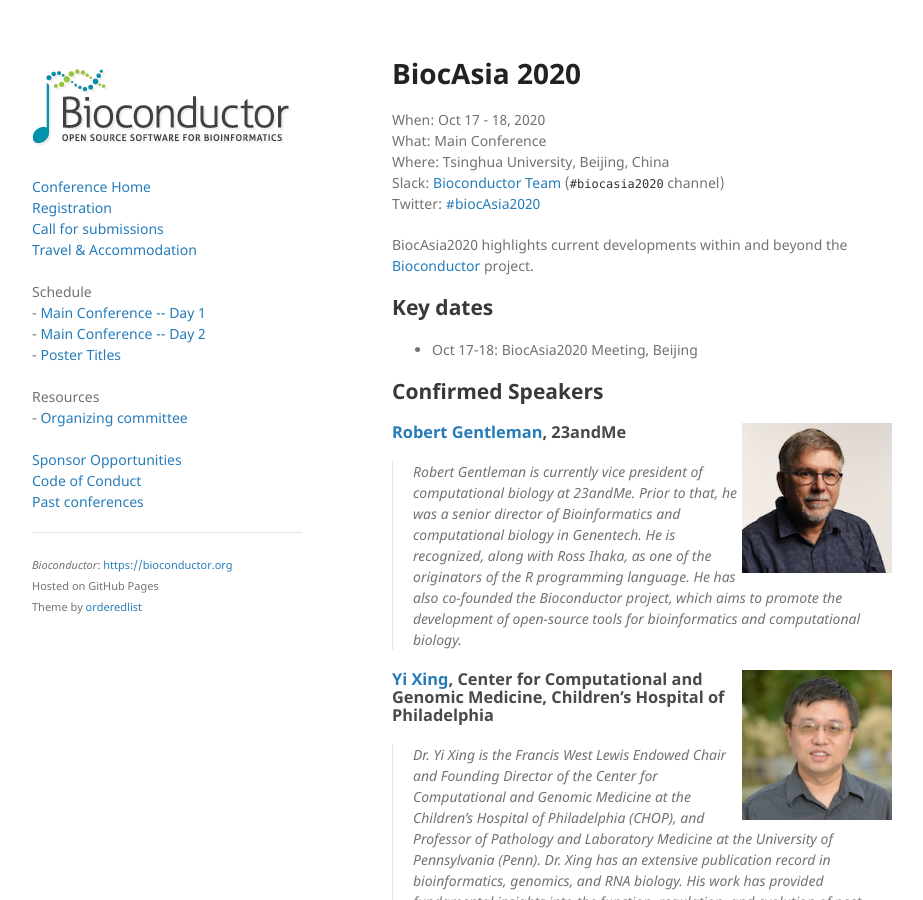
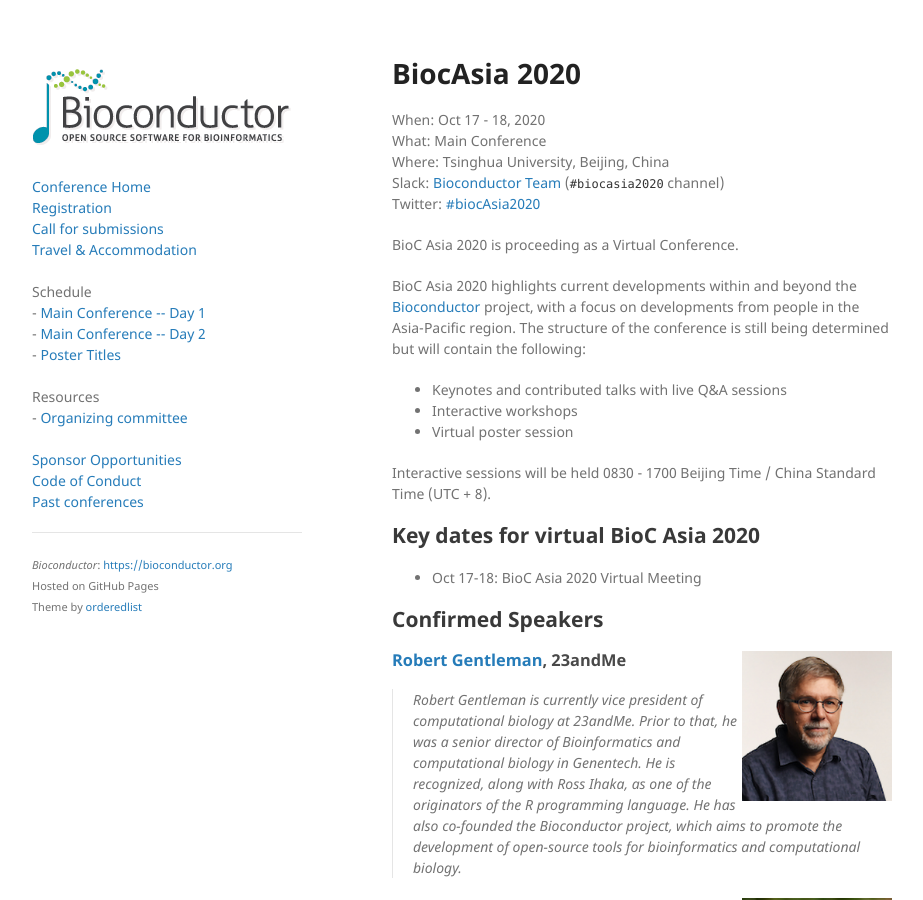
Before and after one commit to Bioconductor/BiocAsia2020, a Jekyll site: the page built from docs/index.md, in a window 1280 px wide and 900 px high. Shown: the whole window, without its empty margins (178-1101 px from the left). Built offline with Jekyll 4.4.1, drawn with Linux system fonts in a browser that asks for light colours; some of the changed text lies outside the part shown.

Commit message:
Updates to reflect move to Virtual Meeting
- Updated basic info
- Replace Qian with myself as the main contact

```diff
--- a/docs/index.md
+++ b/docs/index.md
@@ -25,12 +25,24 @@ speakers:
 ---
 {% include header.md %}
 
-BiocAsia2020 highlights current developments within and beyond
-the [Bioconductor](https://www.bioconductor.org) project.
+BioC Asia 2020 is proceeding as a Virtual Conference.
 
-## Key dates
+BioC Asia 2020 highlights current developments within and beyond
+the [Bioconductor](https://www.bioconductor.org) project, with a focus on
+developments from people in the Asia-Pacific region.
+The structure of the conference is still being determined but will contain the
+following:
 
-- Oct 17-18: BiocAsia2020 Meeting, Beijing
+- Keynotes and contributed talks with live Q&A sessions
+- Interactive workshops
+- Virtual poster session
+
+Interactive sessions will be held 0830 - 1700 Beijing Time / China Standard
+Time (UTC + 8).
+
+## Key dates for virtual BioC Asia 2020
+
+- Oct 17-18: BioC Asia 2020 Virtual Meeting
 
 ## Confirmed Speakers
 
@@ -43,10 +55,10 @@ the [Bioconductor](https://www.bioconductor.org) project.
 
 {% endfor %}
 
-More information: [qian.liu@roswellpark.org][contact]
+More information: [hickey@wehi.edu.au][contact]
 
-[contact]: mailto:qian.liu@roswellpark.org?subject=BiocAsia2020%20question
+[contact]: mailto:hickey@wehi.edu.au?subject=BioC%20Asia%202020%20question
 
-<a href="https://twitter.com/intent/tweet?button_hashtag=biocAsia2020&ref_src=twsrc%5Etfw"
+  <a href="https://twitter.com/intent/tweet?button_hashtag=BioCAsia2020&ref_src=twsrc%5Etfw"
     class="twitter-hashtag-button"
-    data-show-count="false">Tweet #biocAsia2020</a>
+    data-show-count="false">Tweet #BioCAsia2020</a>
```
Also changed, not shown: docs/code_of_conduct.md (+1 -1 lines), README.md.
